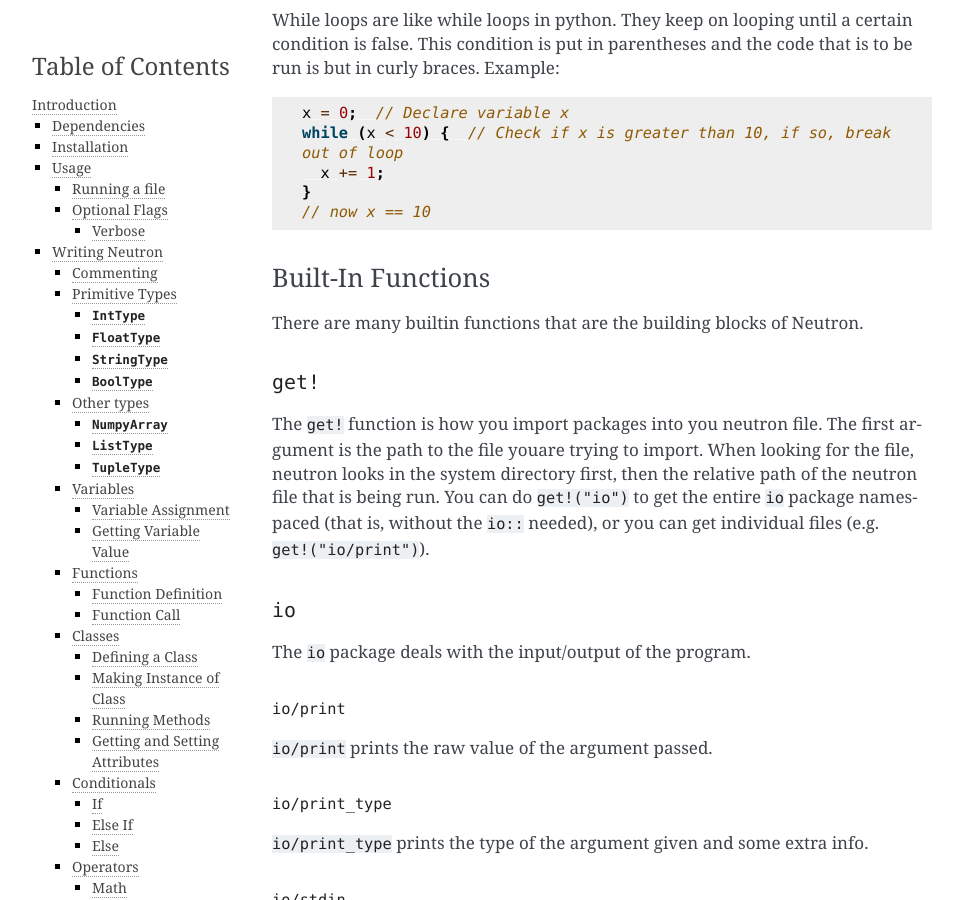
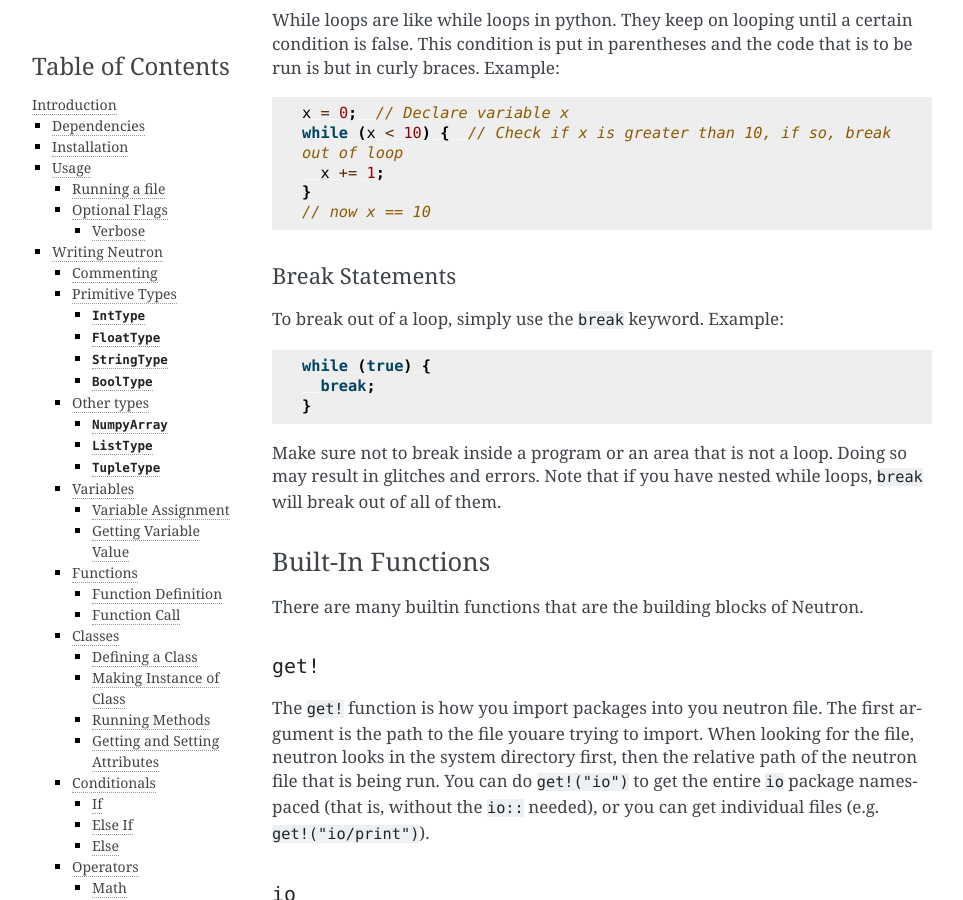
Before and after one commit to the-neutron-foundation/neutron-language, a Sphinx documentation site: the page built from docs/source/introduction.rst, in a window 1280 px wide and 900 px high, scrolled down 8599 px. Shown: the whole window, without its empty margins (148-1111 px from the left). Built offline with Sphinx 7.4.7, drawn with Linux system fonts in a browser that asks for light colours.

Commit message:
Added examples, docs and break keyword

```diff
--- a/docs/source/introduction.rst
+++ b/docs/source/introduction.rst
@@ -356,6 +356,18 @@ While loops are like while loops in python. They keep on looping until a certain
   }
   // now x == 10
 
+Break Statements
+****************
+To break out of a loop, simply use the ``break`` keyword. Example:
+
+.. code-block:: java
+
+  while (true) {
+    break;
+  }
+
+Make sure not to break inside a program or an area that is not a loop. Doing so may result in glitches and errors. Note that if you have nested while loops, ``break`` will break out of all of them.
+
 Built-In Functions
 ^^^^^^^^^^^^^^^^^^
 There are many builtin functions that are the building blocks of Neutron.
```
Also changed, not shown: 6 other files.
